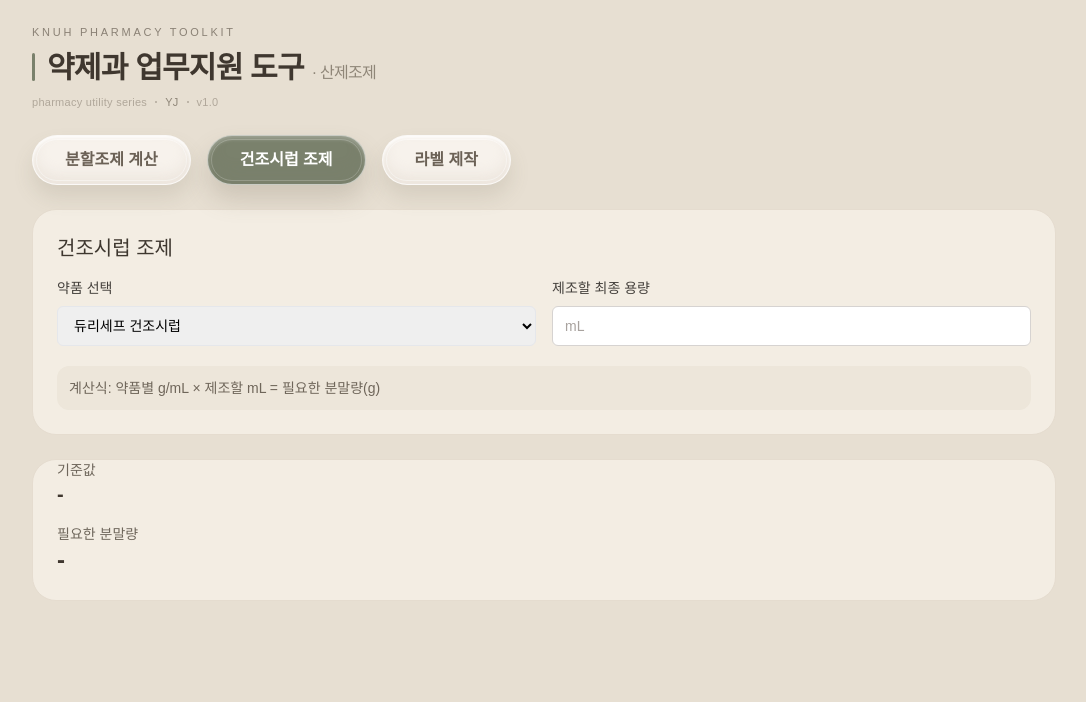
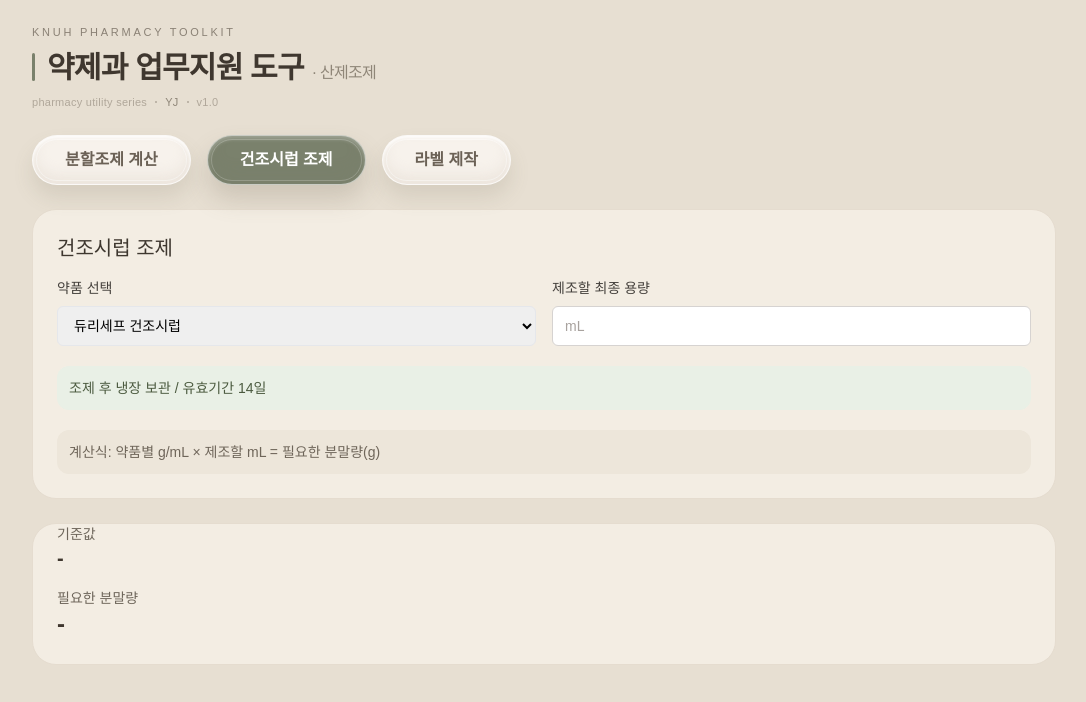
Before and after one commit to yejigtm-creator/knuh-pharmacy-toolkit, a Next.js app: page / in a window 1280 px wide. Both pictures are taken after a click on the button "건조시럽 조제". Shown: the top 702 px of the page, without its empty margins (96-1182 px from the left). Built offline with nearby package versions, Linux system fonts and the light colour scheme.

Commit message:
Update page.tsx

```diff
--- a/app/page.tsx
+++ b/app/page.tsx
@@ -56,6 +56,18 @@ const SYRUP_DRUGS: SyrupDrug[] = [
 ];
 
 const SORTED_SYRUP_DRUGS = [...SYRUP_DRUGS].sort((a, b) => a.name.localeCompare(b.name, "ko"));
+
+const SYRUP_INFO: Record<string, { storage: string; duration: string }> = {
+  "듀리세프 건조시럽": { storage: "냉장", duration: "14일" },
+  "디푸루칸 건조시럽": { storage: "실온", duration: "14일" },
+  "바난 건조시럽": { storage: "냉장", duration: "14일" },
+  "아모크라 네오시럽": { storage: "냉장", duration: "7일" },
+  "아지탑스 건조시럽": { storage: "실온", duration: "5일" },
+  "오구멘틴 듀오시럽": { storage: "냉장", duration: "7일" },
+  "클래리 건조시럽": { storage: "실온", duration: "14일" },
+  "파목신 건조시럽": { storage: "냉장", duration: "14일" },
+  "포리부틴 건조시럽": { storage: "실온", duration: "15일" },
+};
 
 const LABEL_IMAGE_PRESETS: LabelImagePreset[] = [
   { key: "fever-6hr", category: "take", label: "38도이상 열날 때 6시간 간격으로 복용", src: "/labels/발열 시 복용(6hr).png" },
@@ -685,6 +697,11 @@ export default function SplitDispenseMiniApp() {
                     <Input value={syrupMl} onChange={(e) => setSyrupMl(e.target.value)} placeholder="mL" />
                   </div>
                 </div>
+                {SYRUP_INFO[selectedSyrup] && (
+                  <div className="rounded-xl bg-[#e9f0e6] p-3 text-sm text-[#4b5a3f]">
+                    조제 후 {SYRUP_INFO[selectedSyrup].storage} 보관 / 유효기간 {SYRUP_INFO[selectedSyrup].duration}
+                  </div>
+                )}
                 <div className="rounded-xl bg-[#ede6da] p-3 text-sm text-[#6f665a]">
                   계산식: 약품별 g/mL × 제조할 mL = 필요한 분말량(g)
                 </div>
```
